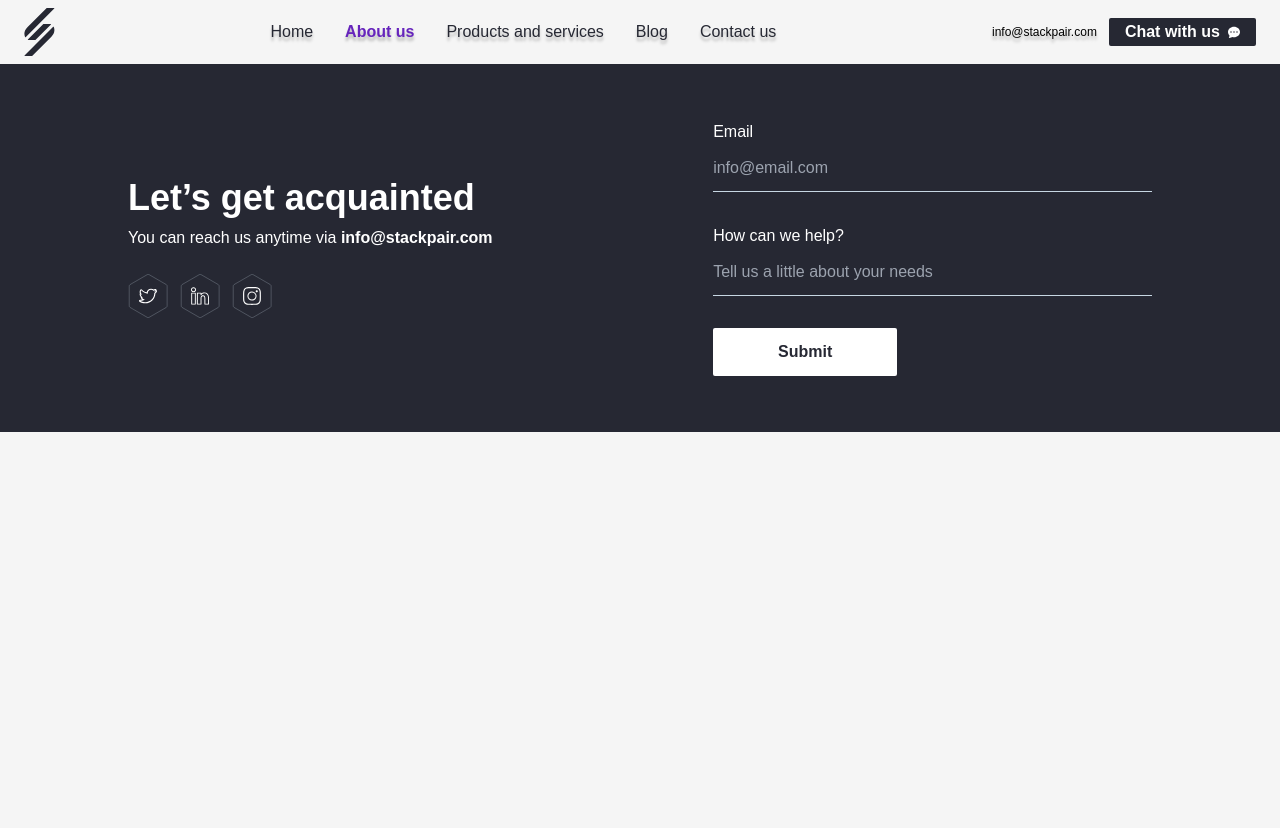
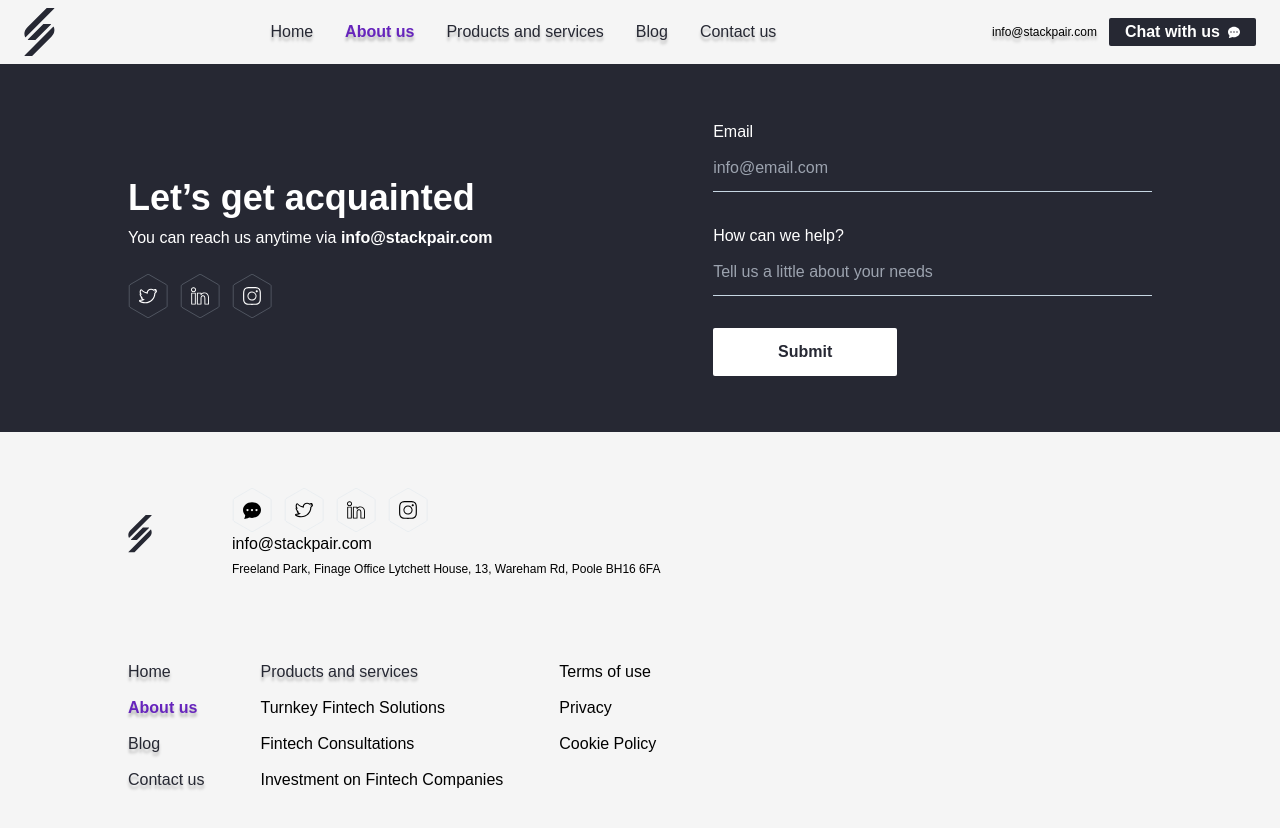
Before and after one commit to msinemkaya/fintech, a React (Create React App) app: page /about in a window 1280 px wide. Shown: the top 828 px of the page. Before the commit the page ends 800 px from the top, so only its background shows below. Built offline with nearby package versions, Linux system fonts and the light colour scheme.

Commit message:
feat: finished footer

```diff
--- a/src/components/Sections/Footer.js
+++ b/src/components/Sections/Footer.js
@@ -1,10 +1,12 @@
 import Section from '../base/Section'
 import Contact from '../common/Contact';
+import FooterInfo from '../common/FooterInfo';
 
 export default function Footer(){
   return(
     <Section className='h-nav-screen'>
       <Contact />
+      <FooterInfo/>
     </Section>
   );
 }
--- a/src/components/common/ContactButton.js
+++ b/src/components/common/ContactButton.js
@@ -4,15 +4,15 @@ import Icon from './Icon';
 import classNames from 'classnames';
 import A from '../base/A'
 
-export default function ContactButton({ type, className, to }){
+export default function ContactButton({ type, className, to, fill='transparent' }){
 
-  const finalClasses = classNames('relative h-11 w-10 flex items-center justify-center', className)
+  const finalClasses = classNames('relative h-11 w-10 flex items-center justify-center group', className)
 
   return(
     <A to={to}>
       <Button className={finalClasses}>
-        <Poly className='absolute inset-0'/>
-        <Icon type={type} className='text-white' size={18} />
+        <Poly className={`absolute inset-0 ${fill}`}/>
+        <Icon type={type} size={18} className='z-10'/>
       </Button>
     </A>
   );
--- /dev/null
+++ b/src/components/common/FooterInfo.js
@@ -0,0 +1,85 @@
+import FlexBox from './FlexBox';
+import {ReactComponent as Logo} from '../../images/Logo.svg';
+import Container from '../base/Container';
+import ContactButton from './ContactButton';
+import Span from '../base/Span';
+import NavLinks from './NavLinks';
+import A from '../base/A';
+
+export default function FooterInfo(){
+
+  const types = ['chat', 'twitter', 'linkedin', 'instagram']
+
+  const links = [
+    {
+      to: '/',
+      text: 'home'
+    },
+    {
+      to: '/about',
+      text: 'about us'
+    },
+    {
+      to: '/blog',
+      text: 'blog'
+    },
+    {
+      to: '/contact',
+      text: 'contact us'
+    },
+  ]
+
+  return(
+    <FlexBox className='py-14 px-32 gap-20 flex-wrap'>
+      <Logo className='w-6'/>
+      <Container>
+        <FlexBox className='gap-3'>
+          {types.map((type, index) => (
+            <ContactButton to='#' type={type} key={index} className='text-black hover:text-white' fill='group-hover:fill-primary-purple group-hover:contrast-200'/>
+          ))}
+        </FlexBox>
+        <Span className='font-medium block'>info@stackpair.com</Span>
+        <Span className='text-xs'>
+          Freeland Park,
+          Finage Office
+          Lytchett House, 13,
+          Wareham Rd, Poole BH16 6FA
+        </Span>
+      </Container>
+      <FlexBox className='gap-14 !items-start'>
+        <FlexBox className='flex-col !items-start gap-3'>
+          {links.map((link, index) => (
+            <NavLinks to={link.to} key={index}>
+              {link.text}
+            </NavLinks>
+          ))}
+        </FlexBox>
+        <FlexBox className='flex-col !items-start gap-3'>
+          <NavLinks to='/products'>
+            products and services
+          </NavLinks>
+          <A to='#'>
+            Turnkey Fintech Solutions
+          </A>
+          <A to='#'>
+            Fintech Consultations
+          </A>
+          <A to='#'>
+            Investment on Fintech Companies
+          </A>
+        </FlexBox>
+        <FlexBox className='flex-col !items-start gap-3'>
+          <A to='#'>
+            Terms of use
+          </A>
+          <A to='#'>
+            Privacy
+          </A>
+          <A to='#'>
+            Cookie Policy
+          </A>
+        </FlexBox>
+      </FlexBox>
+    </FlexBox>
+  );
+}
```
